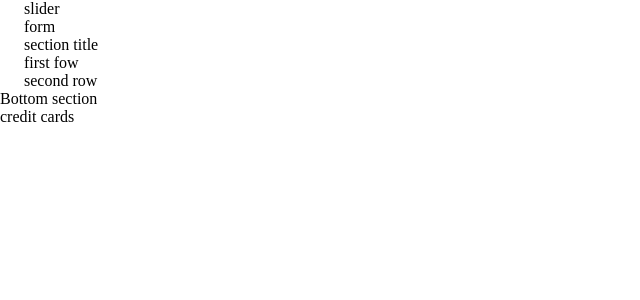
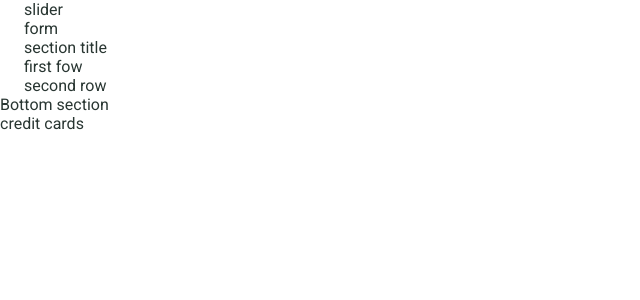
Before and after one commit to ikrystian/stockx, a Svelte app: page / in a window 1280 px wide. Shown: the top 300 px of the page, without its empty margins (0-640 px from the left). Built offline with nearby package versions, Linux system fonts and the light colour scheme.

Commit message:
Add font from google fonts

```diff
--- a/src/app.css
+++ b/src/app.css
@@ -1,3 +1,5 @@
+@import url('https://fonts.googleapis.com/css2?family=Roboto:ital,wght@0,100;0,300;0,400;0,500;0,700;0,900;1,100;1,300;1,400;1,500;1,700;1,900&display=swap');
+
 :root {
   /*color-scheme: light dark;*/
   font-synthesis: none;
@@ -16,6 +18,11 @@
   box-sizing: border-box;
 }
 
+body {
+  font-family: "Roboto", sans-serif;
+  color: var(--font-color);
+}
+
 h1 {
   font-size: 3.25rem;
   line-height: 3.4375rem;
```
